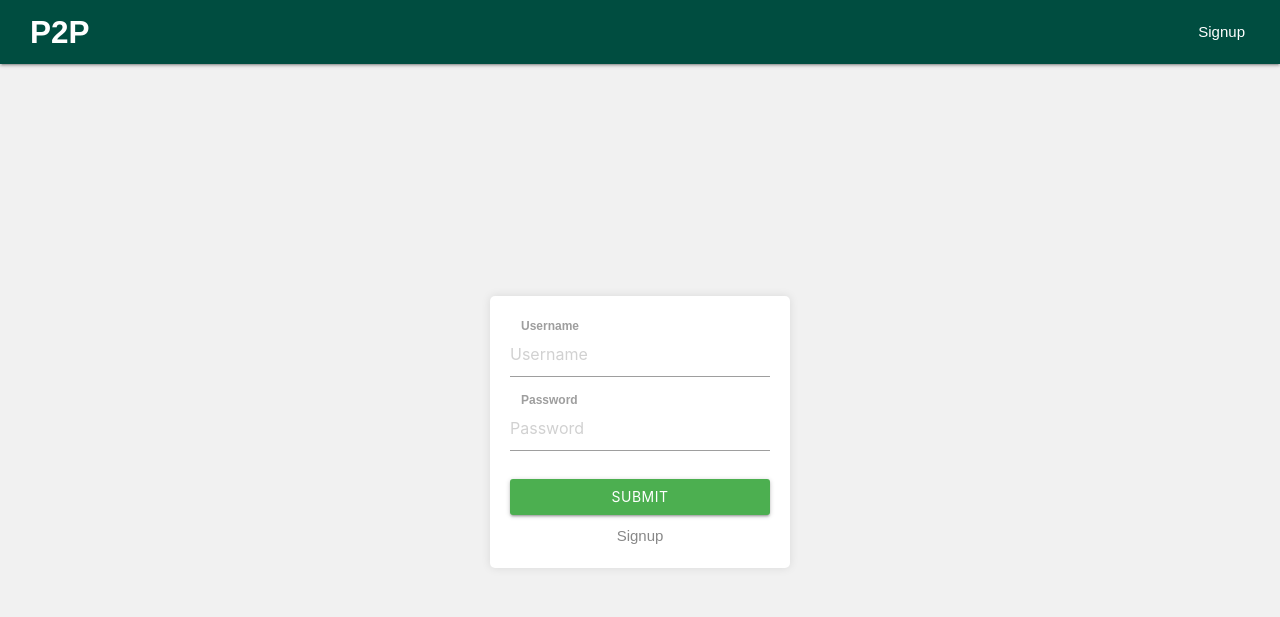
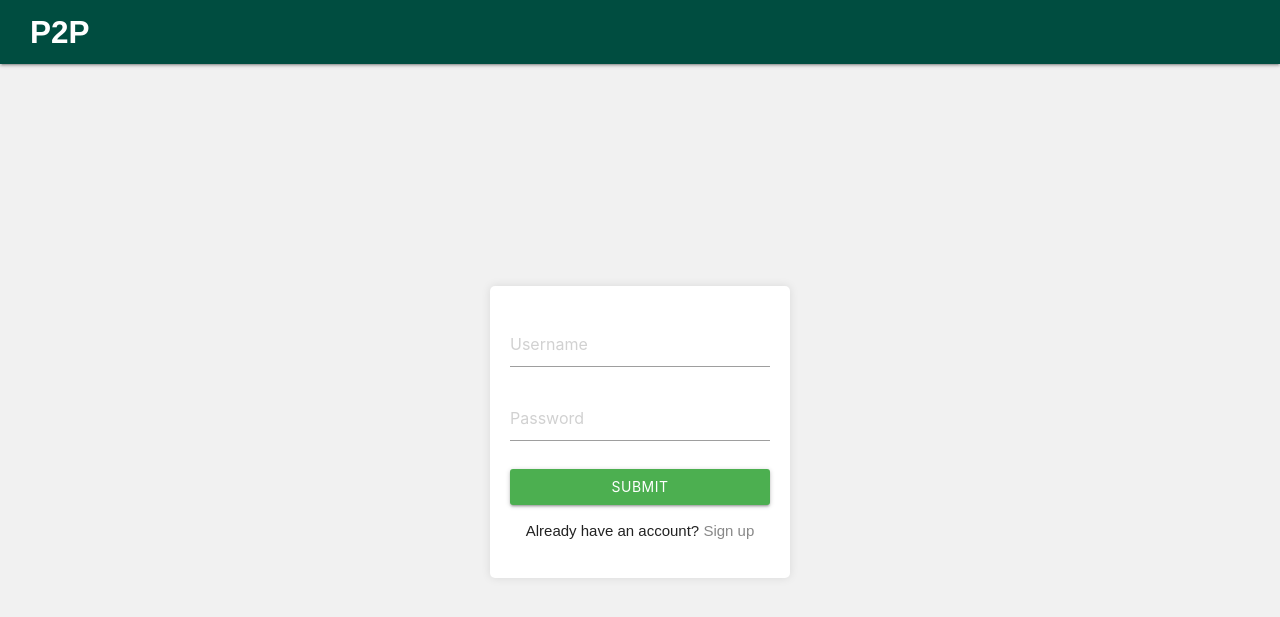
Before and after one commit to Danke86/P2P-Loan-Tracker, a PHP site: page / in a window 1280 px wide. Shown: the top 617 px of the page. Run offline with PHP 8.4, Linux system fonts and the light colour scheme.

Commit message:
ui: added description

```diff
--- a/index.php
+++ b/index.php
@@ -13,7 +13,7 @@
         <div class="nav-wrapper teal darken-4">
           <a href="#" class="brand-logo">P2P</a>
           <ul id="nav-mobile" class="right hide-on-med-and-down">
-            <li><a href="signup.php">Signup</a></li>
+            <!-- <li><a href="signup.php">Signup</a></li> -->
 
           </ul>
         </div>
@@ -24,16 +24,17 @@
             <div >
               <div class="input-field col s6">
                 <input placeholder="Username" id="username" name="username" type="text" class="validate" required>
-                <label for="username">Username</label>
+                <!-- <label for="username">Username</label> -->
               </div>
               <div class="input-field col s6">
                 <input placeholder="Password" id="password" name="password" type="text" class="validate" required>
-                <label for="password">Password</label>
+                <!-- <label for="password">Password</label> -->
               </div>
               <button class="btn waves-effect waves-light" type="submit" name="action">Submit</button>
             </div>
             <div class="signup-link">
-              <a href="pages/signup.php">Signup</a>
+              <p>Already have an account? <a href="pages/signup.php">Sign up</a> </p>
+
           </form>
         </div>
 
```
Also changed, not shown: pages/signup.php (+5 -4 lines).
